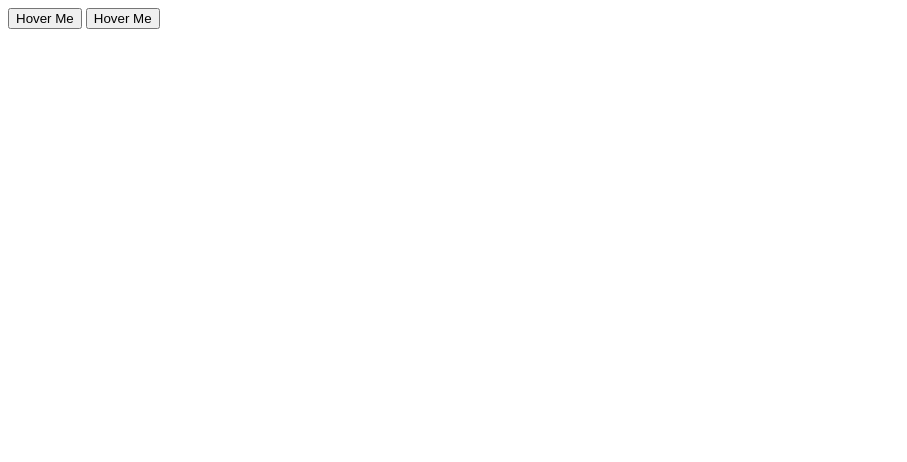
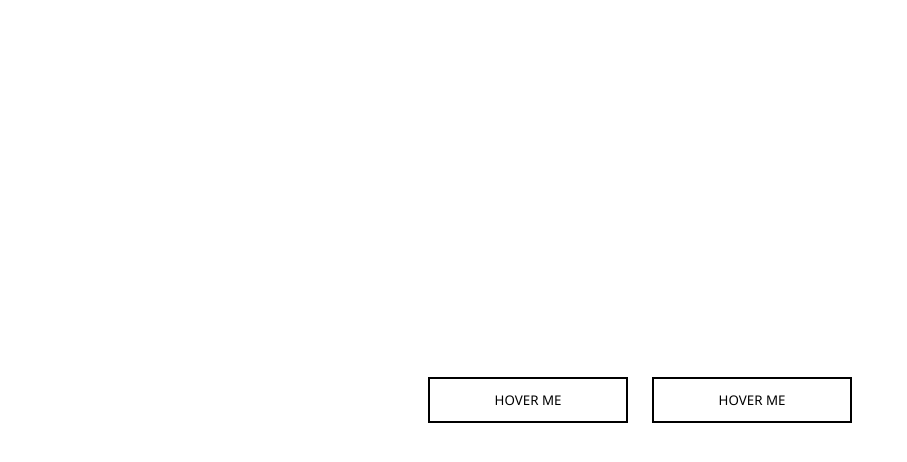
Before and after one commit to JoshSermon/button-fill, a plain HTML site: page index.html in a window 1280 px wide. Shown: the whole page, without its empty margins (0-907 px from the left). Drawn offline with Linux system fonts and the light colour scheme.

Commit message:
complete

```diff
--- a/index.html
+++ b/index.html
@@ -4,11 +4,12 @@
     <meta charset="UTF-8" />
     <meta name="viewport" content="width=device-width, initial-scale=1.0" />
     <title>Button Fill</title>
+    <link rel="stylesheet" href="styles.css" />
   </head>
   <body>
     <div class="middle">
-      <button class="btn1">Hover Me</button>
-      <button class="btn2">Hover Me</button>
+      <button class="btn btn1">Hover Me</button>
+      <button class="btn btn2">Hover Me</button>
     </div>
   </body>
 </html>
--- a/styles.css
+++ b/styles.css
@@ -0,0 +1,60 @@
+body {
+  margin: 0;
+  padding: 0;
+}
+
+.middle {
+  position: absolute;
+  top: 50%;
+  left: 50%;
+  transform: translate(-50%, -50%);
+  text-align: center;
+}
+
+.btn {
+  background: none;
+  border: 2px solid #000;
+  font-family: "Segoe UI", Roboto, Oxygen, Ubuntu, Cantarell, "Open Sans",
+    "Helvetica Neue", sans-serif;
+  text-transform: uppercase;
+  padding: 12px 20px;
+  min-width: 200px;
+  margin: 10px;
+  cursor: pointer;
+  transition: color 0.4s linear;
+  position: relative;
+}
+
+.btn:hover {
+  color: #fff;
+}
+
+.btn::before {
+  content: "";
+  position: absolute;
+  left: 0;
+  top: 0;
+  width: 100%;
+  height: 100%;
+  background: #000;
+  z-index: -1;
+  transition: transform 0.5s;
+  transform-origin: 0 0;
+  transition-timing-function: cubic-bezier(0.5, 1.6, 0.4, 0.7);
+}
+
+.btn1::before {
+  transform: scaleX(0);
+}
+
+.btn2::before {
+  transform: scaleY(0);
+}
+
+.btn1:hover::before {
+  transform: scaleX(1);
+}
+
+.btn2:hover::before {
+  transform: scaleY(1);
+}
```
